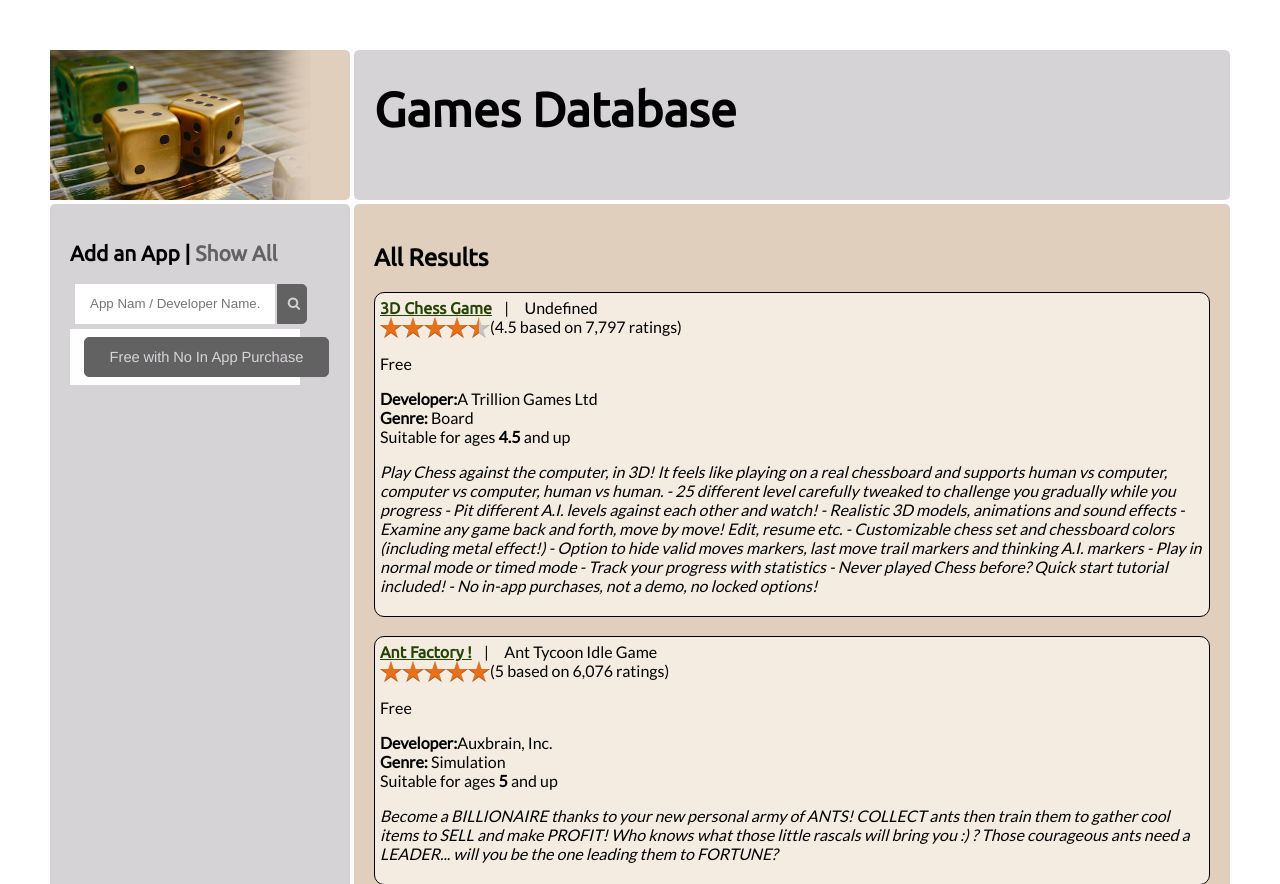
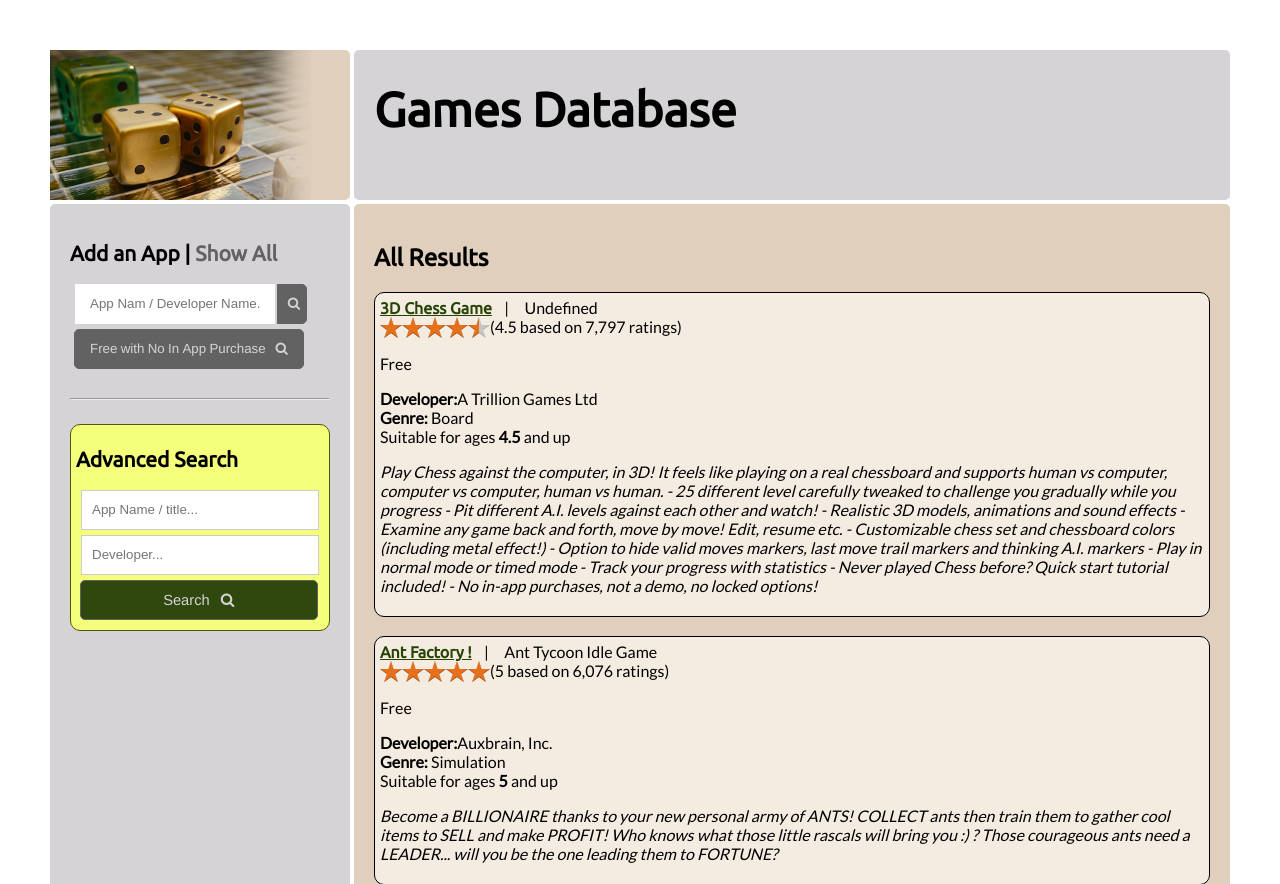
Before and after one commit to kimj9537/L2_DB_Prac_onedrive, a PHP site: page /free.php in a window 1280 px wide. Shown: the top 884 px of the page. Run offline with PHP 8.4, Linux system fonts and the light colour scheme; data comes from the database, SQL or seed files in the repository.

Commit message:
advanced search pt2

```diff
--- a/L2_db_practice_website/bottombit.php
+++ b/L2_db_practice_website/bottombit.php
@@ -11,11 +11,31 @@
 
                  </form>
 
-                <form class="search form" method="post" action="free.php" enctype="multipart/form-data">
+                <form class="searchform" method="post" action="free.php" enctype="multipart/form-data">
 
-                <input class="submit free" type="submit" name="free" value="Free with No In App Purchase" &nbsp; &#xf002 />
+                <input class="submit free" type="submit" name="free" value="Free with No In App Purchase &nbsp; &#xf002" />
 
                 </form>
+
+                <br />
+                <hr />
+                <br />
+
+                <div class="advanced-frame">
+
+                <h2>Advanced Search</h2>
+
+                <form class="searchform" method="post" action="advanced.php" enctype="multipart/form-data">
+
+                <input class="adv" type="text" name="app_name" size="25" value="" placeholder="App Name / title..."/>
+
+                <input class="adv" type="text" name="dev_name" size="25" value="" placeholder="Developer..."/>
+
+                <input class="submit advanced-button" type="submit" name="advanced" value="Search &nbsp; &#xf002;" />
+
+                </form>
+
+                </div> <!-- / advanced frame -->
 
 
         </div> <!-- / side bar -->
--- a/L2_db_practice_website/css/data_style.css
+++ b/L2_db_practice_website/css/data_style.css
@@ -215,7 +215,29 @@ input {
 }
 
 .free {
-    width: 245px;
+    width: 230px;
     border-radius: 5px;
+    font-size: 95%;
+}
+
+.advanced-frame{
+    border-radius: 10px;
+    background-color: #f4ff7c;
+    border: solid 1px #4f570b;
+    padding: 5px;
+}
+
+
+
+.advanced-button{
+    margin: auto;
+    width: 95%;
+    border-radius: 5px;
+    background-color: #2F480D;
     font-size: 105%;
 }
+
+.adv {
+    width: 95%;
+    margin-bottom: 5px;
+}
```
